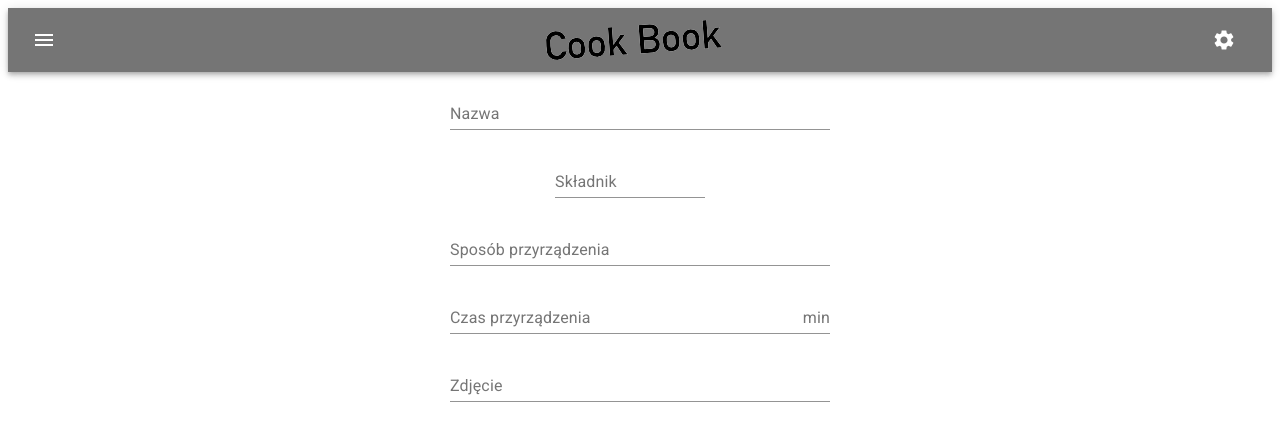
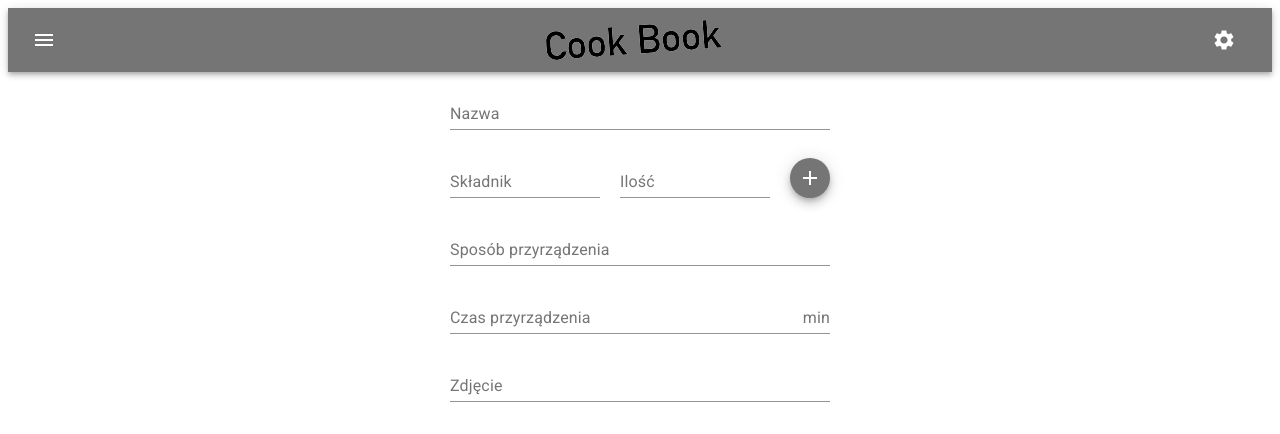
Before and after one commit to coolmilka/CookBook, a React (Create React App) app: page /add-recipe in a window 1280 px wide. Shown: the top 434 px of the page. Built offline with nearby package versions, Linux system fonts and the light colour scheme.

Commit message:
ingredients done

```diff
--- a/src/components/Ingredients.js
+++ b/src/components/Ingredients.js
@@ -1,5 +1,8 @@
-import { TextField } from '@material-ui/core'
 import React from 'react'
+
+import { Fab, IconButton, Paper, TextField, Typography } from '@material-ui/core'
+import AddIcon from '@material-ui/icons/Add'
+import DeleteIcon from '@material-ui/icons/Delete'
 
 const MAX_LENGTH = 30
 const MIN_INGREDIENT_LENGTH = 3
@@ -7,9 +10,12 @@ const MIN_INGREDIENT_LENGTH = 3
 const styles = {
     container: {maxWidth: 380},
     inputsDiv: {display: 'flex', justifyContent: 'center'},
-    input: {margin: '10px 20px 10px 0', maxWidth: 150}
-
-
+    input: {margin: '10px 20px 10px 0', maxWidth: 150},
+    addButton: {marginTop: 18},
+    paper: {maxWidth: 380, padding: 10, marginTop: 10, marginBottom: 10},
+    singleIngredient: {display: 'flex'},
+    singleIngredientTypography: {flexGrow: 1},
+    singleIngredientRemoveButton: {width: 30, height: 30, alignSelf: 'center'}
 }
 
 const Ingredients = props => {
@@ -23,15 +29,64 @@ const Ingredients = props => {
           setIngredient(validValue)
         }
 
-        const isError = !validValue || validValue < MIN_INGREDIENT_LENGTH
+        const isError = !validValue || validValue.length < MIN_INGREDIENT_LENGTH
         setIngredientError(isError)
         return isError
     }
 
-    const setValidIngredients = string => {
+    const setValidIngredient = string => {
         if (string.length < MAX_LENGTH) {
             setIngredient(string)
         }
+    }
+
+    const focusTo = React.useRef(null)
+
+    const [quantity, setQuantity] = React.useState('')
+    const [quantityError, setQuantityError] = React.useState(false)
+
+    const quantityValidate = value => {
+        const validValue = value && value.replace(/\s{2,}/g, ' ')
+        if (value !== validValue) {
+          setQuantity(validValue)
+        }
+
+        const isError = !validValue
+        setQuantityError(isError)
+        return isError
+    }
+
+    const setValidQuantity = string => {
+        if (string.length < MAX_LENGTH) {
+            setQuantity(string)
+        }
+    }
+
+    const onSubmit = () => {
+        const isIngredientError = ingredientValidate(ingredient)
+        const isQuantityError = quantityValidate(quantity)
+
+        if(!isIngredientError && !isQuantityError) {
+            props.setIngredients([...props.ingredients,
+            {
+                ingredient: ingredient.toLowerCase(),
+                quantity
+            }
+            ])
+            setIngredient('')
+            setQuantity('')
+            focusTo.current.focus()
+        }
+    }
+
+    const submitOnEnter = event => {
+        if(event.key === 'Enter') {
+            onSubmit()
+        }
+    }
+
+    const removeIngredient = index => {
+        props.setIngredients(props.ingredients.filter((el, i) => index !== i))
     }
 
     const inputs = [
@@ -40,10 +95,17 @@ const Ingredients = props => {
             value: ingredient,
             error: ingredientError,
             helperText: 'Min 3 znaki',
-            onChange: setValidIngredients,
+            onChange: setValidIngredient,
             validate: ingredientValidate,
-
-
+            inputRef: focusTo
+        },
+        {
+            label: 'Ilość',
+            value: quantity,
+            error: quantityError,
+            helperText: 'Podaj ilość',
+            onChange: setValidQuantity,
+            validate: quantityValidate
         }
     ]
 
@@ -66,14 +128,50 @@ const Ingredients = props => {
                                 input.validate(event.target.value)
                                 }
                         }}
-                onBlur={() => input.validate(input.value)}
-                multiline={input.multiline}
-                type={input.type || 'text'}
-                InputProps={input.InputProps}
-                placeholder={input.placeholder}
+                        onKeyPress={submitOnEnter}
+                        inputRef={input.inputRef}
                     />
                 )}
+                <Fab
+                    style={styles.addButton}
+                    size='small'
+                    color='primary'
+                    onClick={onSubmit}
+                >
+                    <AddIcon />
+                </Fab>
             </div>
+                {
+                    props.ingredients.length > 0 &&
+                    <Paper style={styles.paper}>
+                        <Typography
+                            align='center'
+                        >
+                            Składniki:
+                        </Typography>
+                        {
+                            props.ingredients.map((ingredient, index) => (
+                                <div
+                                    style={styles.singleIngredient}
+                                    key={ingredient.ingredient+ingredient.quantity+index}
+                                >
+                                    <Typography
+                                        style={styles.singleIngredientTypography}
+                                    >
+                                        {index+1}. {ingredient.ingredient} - {ingredient.quantity}
+                                    </Typography>
+                                    <IconButton
+                                        style={styles.singleIngredientRemoveButton}
+                                        size='small'
+                                        onClick={() => removeIngredient(index)}
+                                    >
+                                        <DeleteIcon />
+                                    </IconButton>
+                                </div>
+                            ))
+                        }
+                    </Paper>
+                }
         </div>
     )
 }
--- a/src/views/AddRecipe.js
+++ b/src/views/AddRecipe.js
@@ -75,6 +75,10 @@ const AddRecipe = props => {
         return isError
         }
 
+    const [ingredients, setIngredients] = React.useState([])
+
+    console.log(ingredients);
+
     const inputs = [
         {
             label: 'Nazwa',
@@ -126,6 +130,8 @@ const AddRecipe = props => {
             {inputs.map(input => input.label === 'Składniki' ?
             <Ingredients
             key={input.label}
+            ingredients={ingredients}
+            setIngredients={setIngredients}
             />
             :
             <TextField
```
Lines whose indentation alone changed are shown as unchanged.
